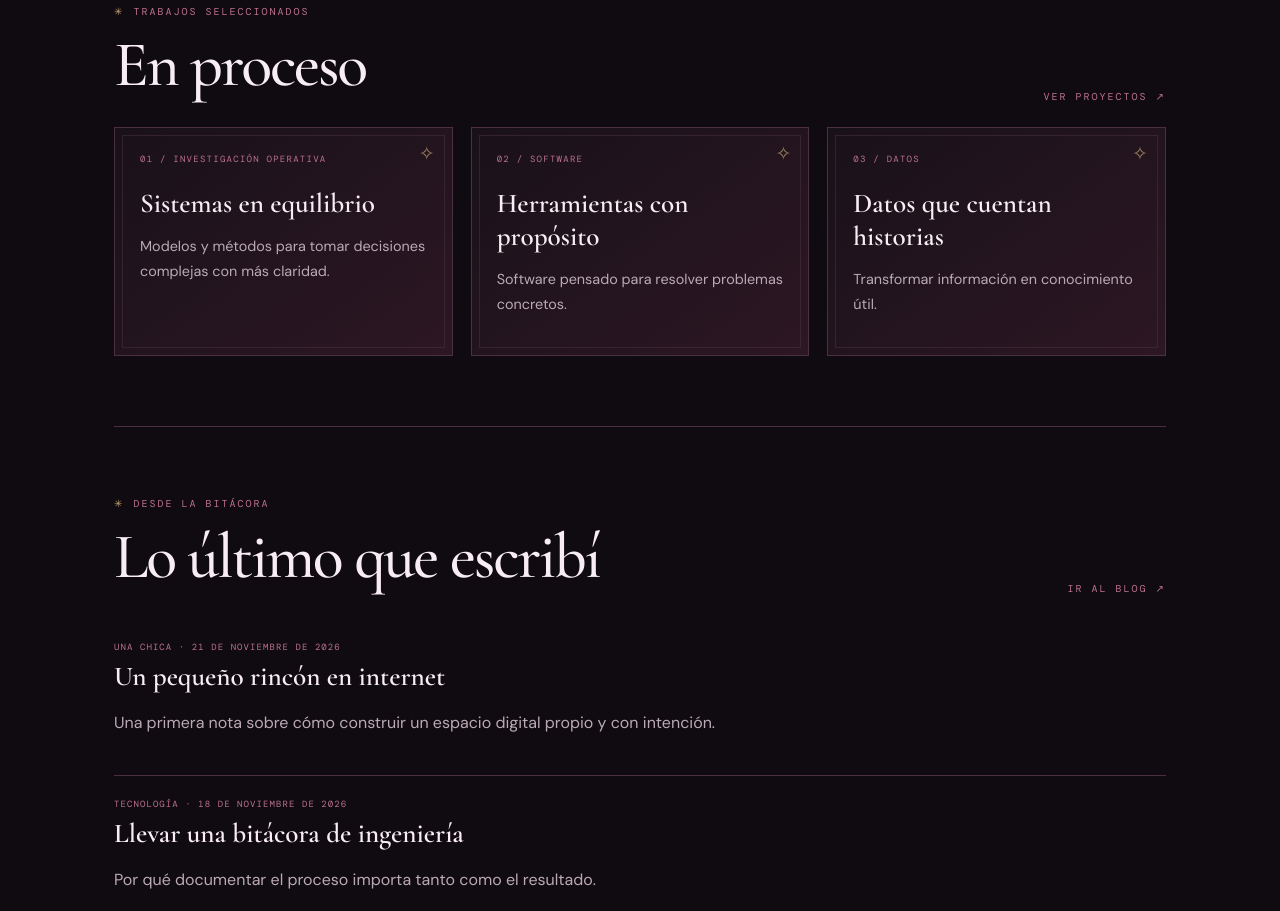
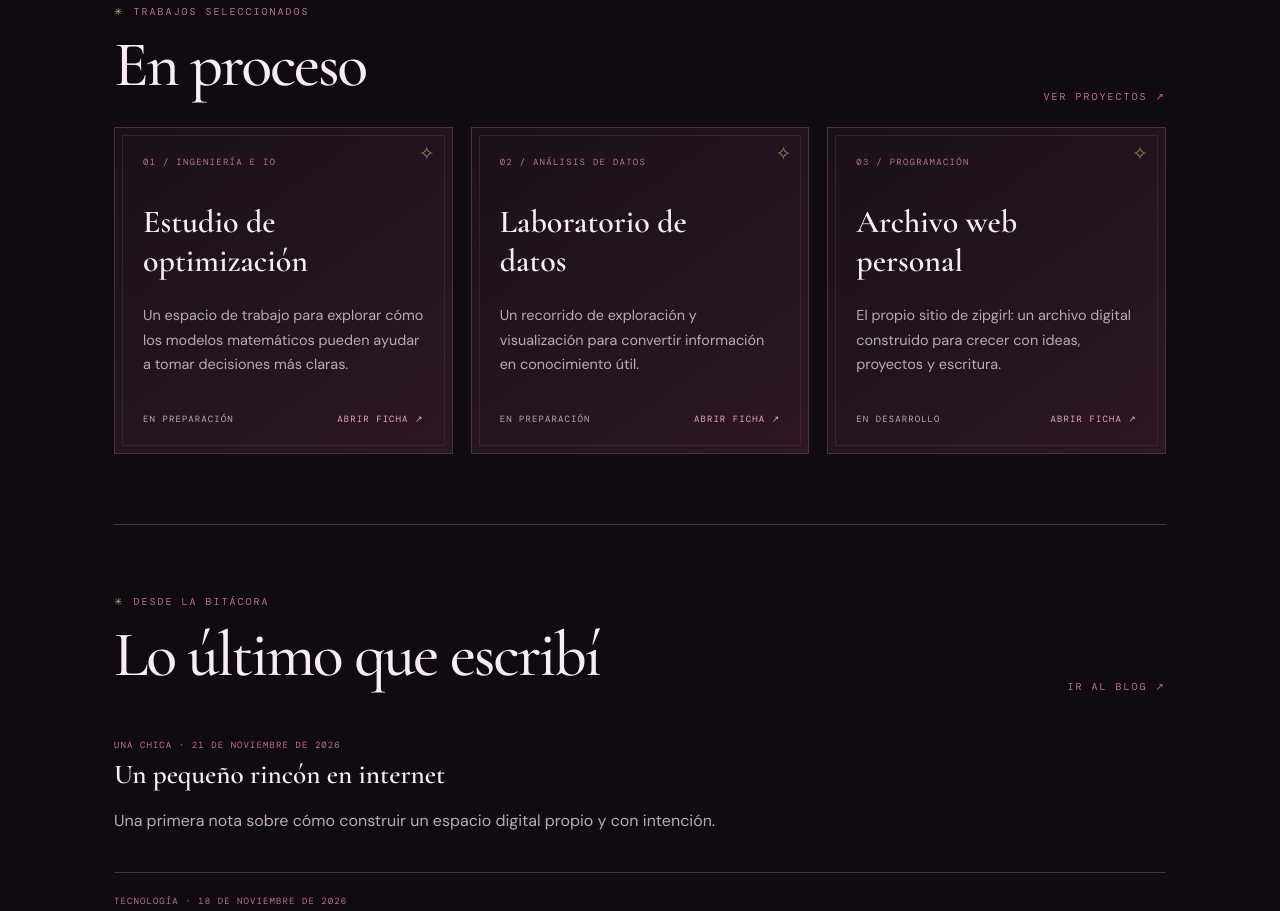
Before and after one commit to zipgirl/zipgirl.github.io, an Astro site: page / in a window 1280 px wide. Shown: the part 820-1731 px from the top of the page. Built offline with nearby package versions, Linux system fonts and the light colour scheme; Astro itself is replaced by a stand-in of ours.

Commit message:
Connect homepage to editorial project cards

```diff
--- a/src/pages/index.astro
+++ b/src/pages/index.astro
@@ -1,12 +1,13 @@
 ---
 import BaseLayout from '../layouts/BaseLayout.astro';
 import { getCollection } from 'astro:content';
+import { projects } from '../data/projects';
 const recentPosts=(await getCollection('blog',({data})=>!data.draft)).sort((a,b)=>b.data.date.valueOf()-a.data.date.valueOf()).slice(0,3);
 const dateOptions: Intl.DateTimeFormatOptions={year:'numeric',month:'long',day:'numeric',timeZone:'America/Argentina/Buenos_Aires'};
 ---
 <BaseLayout title="zipgirl - un universo digital" description="Ingeniería, ideas y todo lo que hay en el medio.">
 <div class="wrap"><section class="hero"><div><div class="eyebrow">portfolio independiente · desde 2026</div><h1>Ideas con<br/><em>intención.</em></h1><p class="hero-copy">Una mente curiosa, una mirada analítica y un rincón propio en internet para conectar todo lo que me interesa. Soy zipgirl: acá documento lo que creo, lo que aprendo y lo que me inspira.</p><div class="actions"><a class="button" href="/projects/">Ver mis proyectos ↗</a><a class="button ghost" href="/about/">Un poco sobre mí</a></div></div><aside class="hero-stamp"><div class="stamp-top">BITÁCORA DIGITAL / 001</div><div class="stamp-mark">z<span style="font-size:.55em">✳</span></div><div class="stamp-bottom">PENSAR · CREAR · REFINAR · REPETIR</div></aside></section>
-<div class="section-head"><div><div class="eyebrow">trabajos seleccionados</div><h2>En proceso</h2></div><a class="kicker" href="/projects/">ver proyectos ↗</a></div><div class="grid"><a class="card" href="/projects/"><div class="meta">01 / investigación operativa</div><h3>Sistemas en equilibrio</h3><p>Modelos y métodos para tomar decisiones complejas con más claridad.</p></a><a class="card" href="/projects/"><div class="meta">02 / software</div><h3>Herramientas con propósito</h3><p>Software pensado para resolver problemas concretos.</p></a><a class="card" href="/projects/"><div class="meta">03 / datos</div><h3>Datos que cuentan historias</h3><p>Transformar información en conocimiento útil.</p></a></div>
+<div class="section-head"><div><div class="eyebrow">trabajos seleccionados</div><h2>En proceso</h2></div><a class="kicker" href="/projects/">ver proyectos ↗</a></div><div class="grid">{projects.slice(0,3).map(p=><a class="card project-card" href={`/projects/${p.slug}/`}><div class="meta">{p.number} / {p.category}</div><h3>{p.title}</h3><p>{p.intro}</p><div class="project-bottom"><span class="status">{p.status}</span><span class="project-open">Abrir ficha ↗</span></div></a>)}</div>
 <hr class="rule"/><div class="section-head"><div><div class="eyebrow">desde la bitácora</div><h2>Lo último que escribí</h2></div><a class="kicker" href="/blog/">ir al blog ↗</a></div>
 {recentPosts.length>0?recentPosts.map(post=><article class="post"><div class="post-meta">{post.data.category==='a girl'?'una chica':post.data.category==='tech'?'tecnología':'cultura y medios'} · {post.data.date.toLocaleDateString('es-AR',dateOptions)}</div><h3><a href={`/blog/${post.id}/`}>{post.data.title}</a></h3><p>{post.data.description}</p></article>):<p>Pronto voy a compartir nuevas notas.</p>}
 <div class="section-head" style="margin-top:70px"><div><div class="eyebrow">este universo</div><h2>Hay más para explorar</h2></div></div><div class="grid"><a class="card" href="/about/"><div class="meta">01 / sobre mí</div><h3>La persona detrás de las ideas</h3><p>Mi recorrido, mis intereses y las preguntas que me mueven.</p></a><a class="card" href="/blog/"><div class="meta">02 / blog</div><h3>Notas de cada semana</h3><p>Reflexiones personales, tecnología y cultura.</p></a><a class="card" href="/resources/"><div class="meta">03 / recursos</div><h3>Una biblioteca personal</h3><p>Herramientas, referencias y hallazgos para compartir.</p></a></div></div>
```
